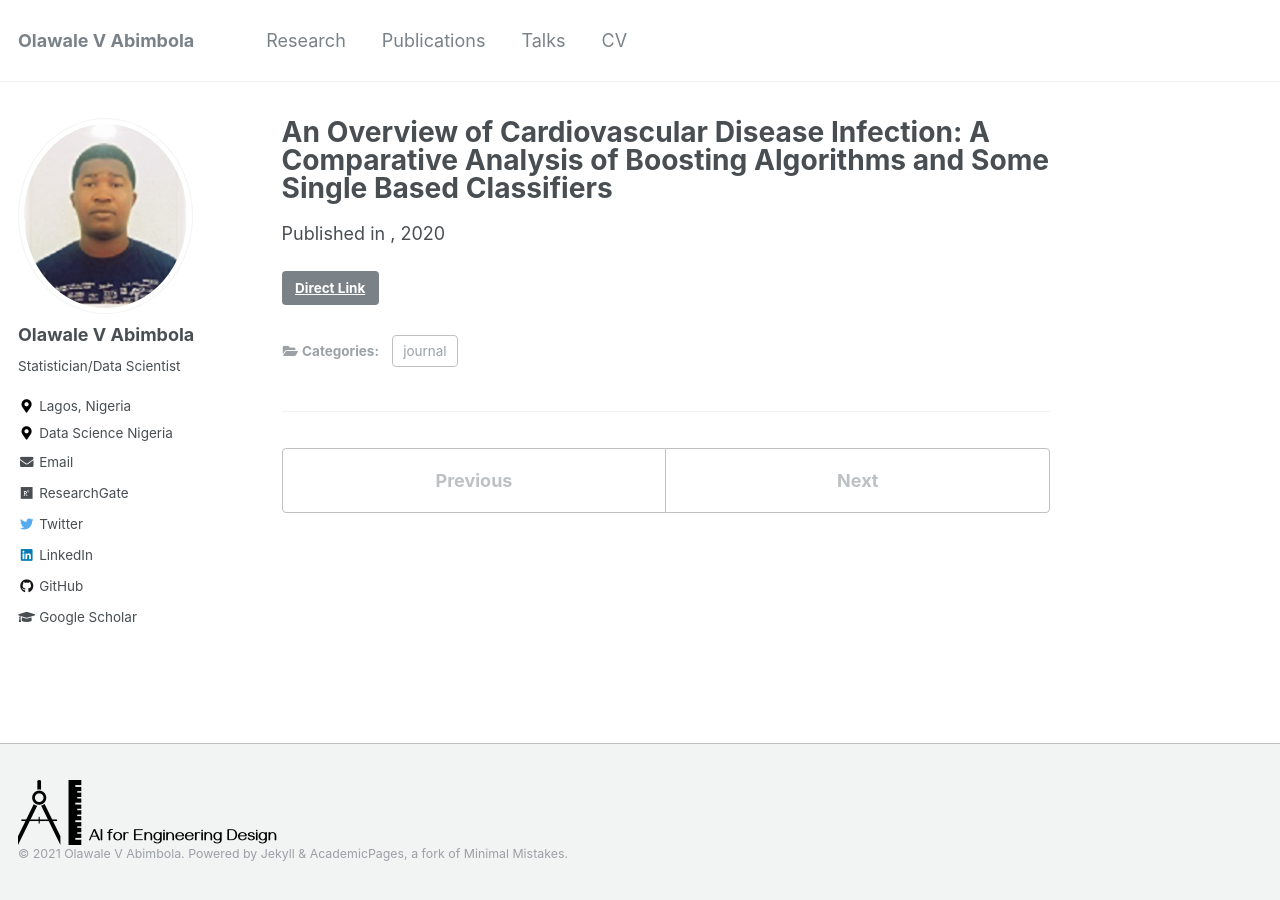
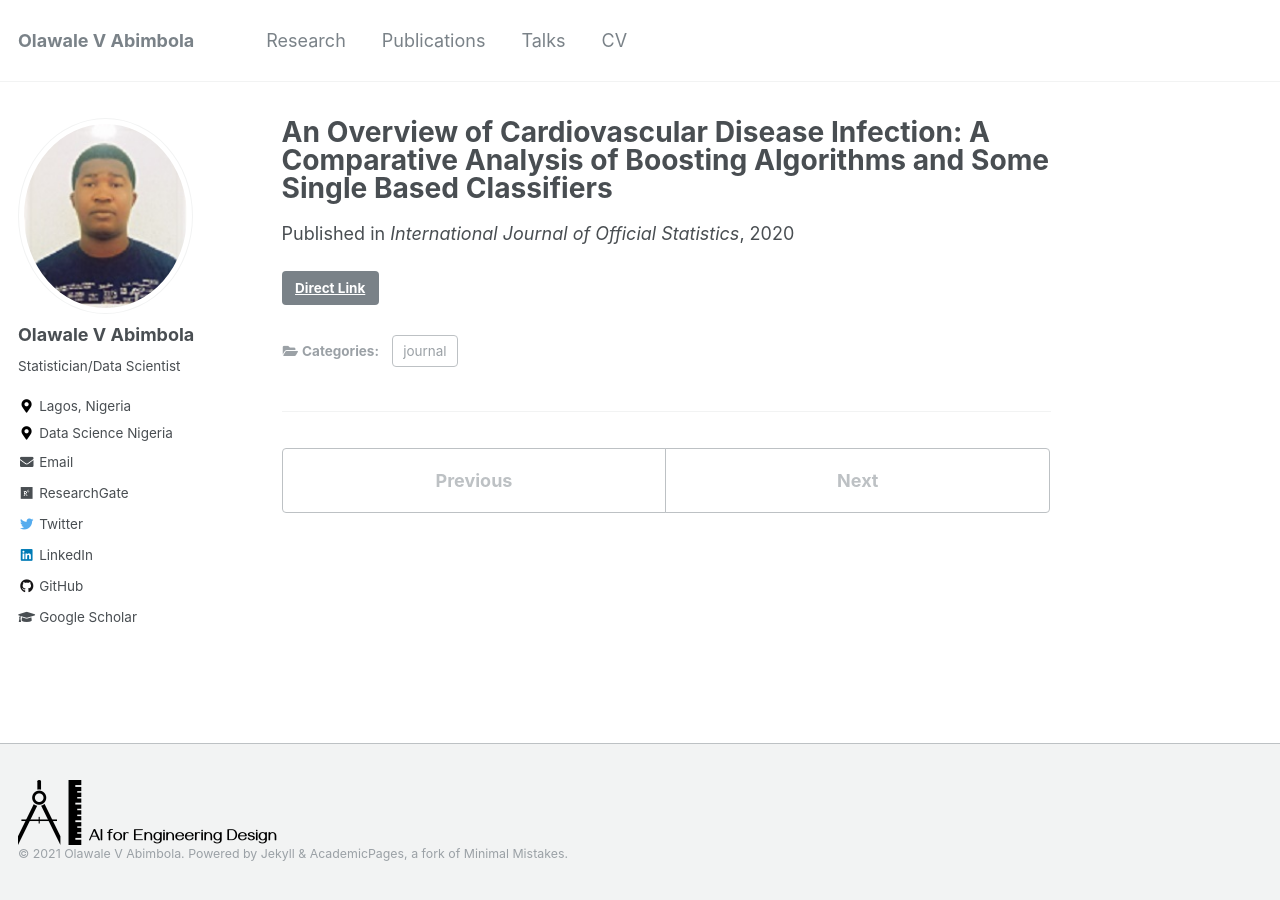
Before and after one commit to olawale0254/olawale0254portfolio2, a Jekyll site: the page built from _publications/2020-11-25-Cardiovascular.md, in a window 1280 px wide. Built offline with Jekyll 4.4.1, drawn with Linux system fonts in a browser that asks for light colours.

Commit message:
Update 2020-11-25-Cardiovascular.md

```diff
--- a/_publications/2020-11-25-Cardiovascular.md
+++ b/_publications/2020-11-25-Cardiovascular.md
@@ -3,7 +3,7 @@ title: "An Overview of Cardiovascular Disease Infection: A Comparative Analysis
 collection: publications
 permalink: /publications/2020-11-25-Cardiovascular
 date: 2020-11-25
-venue: ''
+venue: 'International Journal of Official Statistics'
 paperurl: '/files/pdf/'
 link: 'https://content.iospress.com/articles/statistical-journal-of-the-iaos/sji190609'
 github: 'https://github.com/'
```
